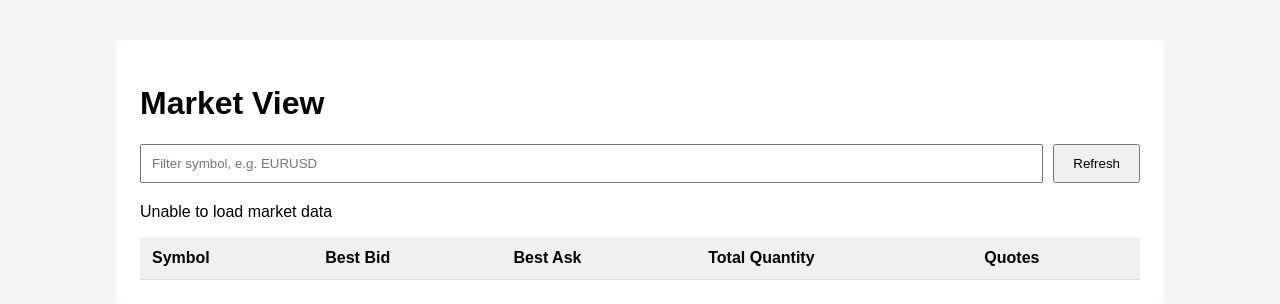
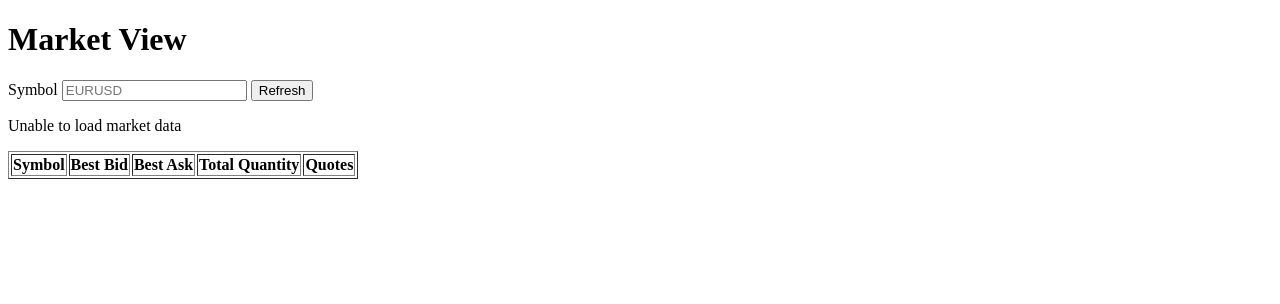
Before and after one commit to farah-ben-harb/challenge-finale, a website: page public/index.html in a window 1280 px wide. Drawn offline with Linux system fonts and the light colour scheme; no server answers.

Commit message:
feat: add market view frontend

```diff
--- a/public/app.js
+++ b/public/app.js
@@ -10,35 +10,16 @@ const marketTableBody =
 const status =
   document.querySelector("#status");
 
-
 let marketData = [];
 
-
 function formatPrice(price) {
-  return price === null
-    ? "-"
-    : price;
+  return price === null ? "-" : price;
 }
 
-
 function renderMarket(data) {
-
   marketTableBody.innerHTML = "";
 
-  if (data.length === 0) {
-    marketTableBody.innerHTML = `
-      <tr>
-        <td colspan="5">
-          No market data
-        </td>
-      </tr>
-    `;
-
-    return;
-  }
-
   for (const row of data) {
-
     const tableRow =
       document.createElement("tr");
 
@@ -54,15 +35,13 @@ function renderMarket(data) {
   }
 }
 
-
 function applySymbolFilter() {
-
-  const requestedSymbol =
+  const normalizedSymbol =
     symbolFilter.value
       .trim()
       .toUpperCase();
 
-  if (!requestedSymbol) {
+  if (!normalizedSymbol) {
     renderMarket(marketData);
     return;
   }
@@ -70,69 +49,50 @@ function applySymbolFilter() {
   const filteredData =
     marketData.filter(
       row =>
-        row.symbol.toUpperCase() === requestedSymbol
+        row.symbol.toUpperCase() === normalizedSymbol
     );
 
   renderMarket(filteredData);
 }
 
-
 async function loadMarket() {
-
   status.textContent = "Loading...";
 
-  refreshButton.disabled = true;
-
   try {
-
     const response =
       await fetch("/api/market");
 
     if (!response.ok) {
       throw new Error(
-        `HTTP error ${response.status}`
+        `HTTP ${response.status}`
       );
     }
 
-    const data =
+    marketData =
       await response.json();
-
-    marketData = data;
 
     status.textContent = "";
 
     applySymbolFilter();
 
   } catch (error) {
-
-    console.error(
-      "Unable to load market data:",
-      error
-    );
+    console.error(error);
 
     status.textContent =
       "Unable to load market data";
 
     marketTableBody.innerHTML = "";
-
-  } finally {
-
-    refreshButton.disabled = false;
-
   }
 }
 
+refreshButton.addEventListener(
+  "click",
+  loadMarket
+);
 
 symbolFilter.addEventListener(
   "input",
   applySymbolFilter
 );
 
-
-refreshButton.addEventListener(
-  "click",
-  loadMarket
-);
-
-
 loadMarket();
--- a/public/index.html
+++ b/public/index.html
@@ -9,84 +9,32 @@
   >
 
   <title>Market View</title>
-
-  <style>
-    body {
-      font-family: Arial, sans-serif;
-      margin: 40px;
-      background: #f5f5f5;
-    }
-
-    .container {
-      max-width: 1000px;
-      margin: 0 auto;
-      background: white;
-      padding: 24px;
-      border-radius: 8px;
-    }
-
-    .controls {
-      display: flex;
-      gap: 10px;
-      margin-bottom: 20px;
-    }
-
-    input {
-      padding: 10px;
-      flex: 1;
-    }
-
-    button {
-      padding: 10px 18px;
-      cursor: pointer;
-    }
-
-    table {
-      width: 100%;
-      border-collapse: collapse;
-    }
-
-    th,
-    td {
-      padding: 12px;
-      border-bottom: 1px solid #ddd;
-      text-align: left;
-    }
-
-    th {
-      background: #f0f0f0;
-    }
-
-    #status {
-      margin-bottom: 16px;
-    }
-  </style>
 </head>
 
 <body>
 
-  <main class="container">
-
+  <main>
     <h1>Market View</h1>
 
-    <div class="controls">
+    <div>
+      <label for="symbolFilter">
+        Symbol
+      </label>
 
       <input
         id="symbolFilter"
         type="text"
-        placeholder="Filter symbol, e.g. EURUSD"
+        placeholder="EURUSD"
       >
 
       <button id="refreshButton">
         Refresh
       </button>
-
     </div>
 
-    <div id="status"></div>
+    <p id="status"></p>
 
-    <table>
-
+    <table border="1">
       <thead>
         <tr>
           <th>Symbol</th>
@@ -98,9 +46,7 @@
       </thead>
 
       <tbody id="marketTableBody"></tbody>
-
     </table>
-
   </main>
 
   <script src="/app.js"></script>
```
